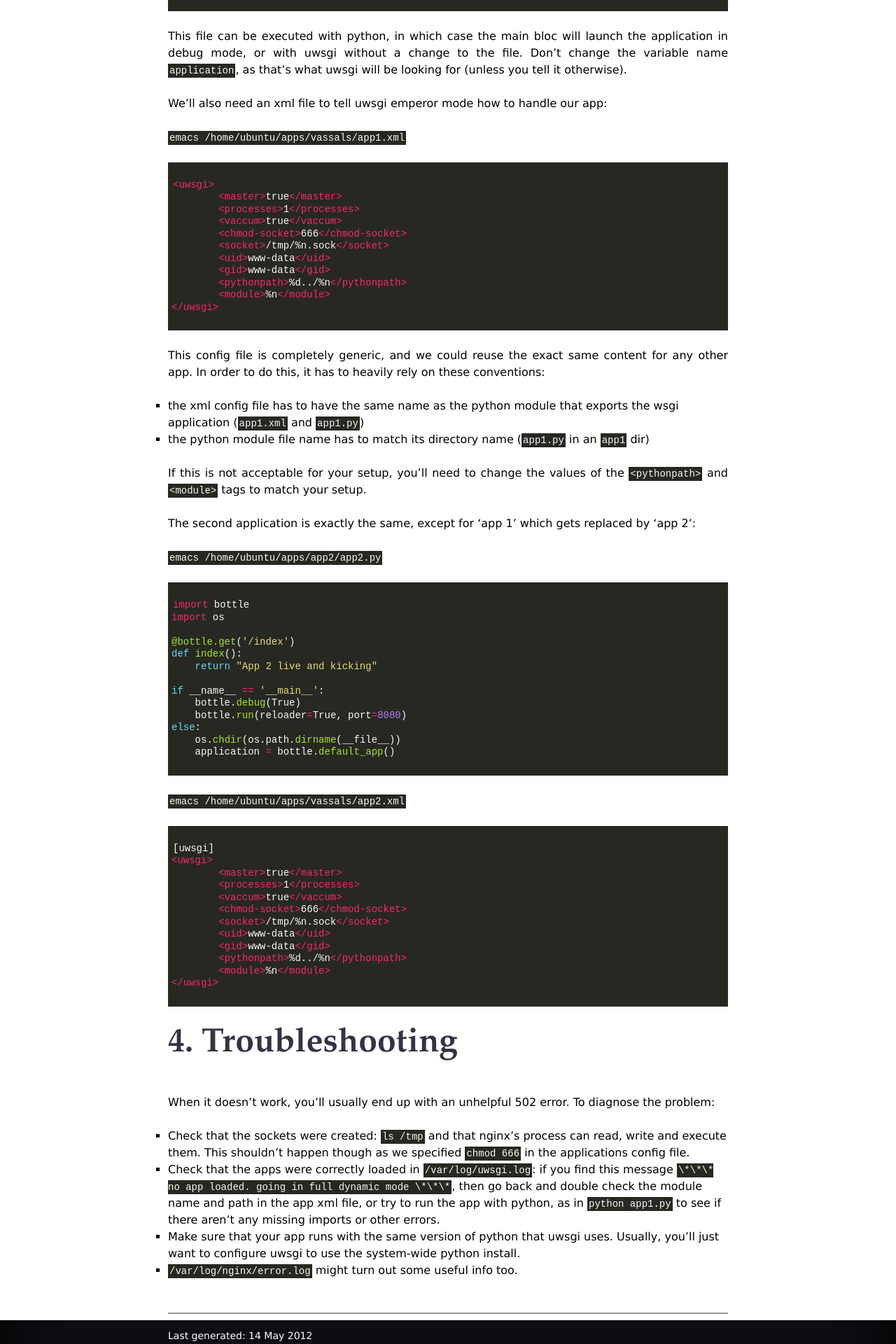
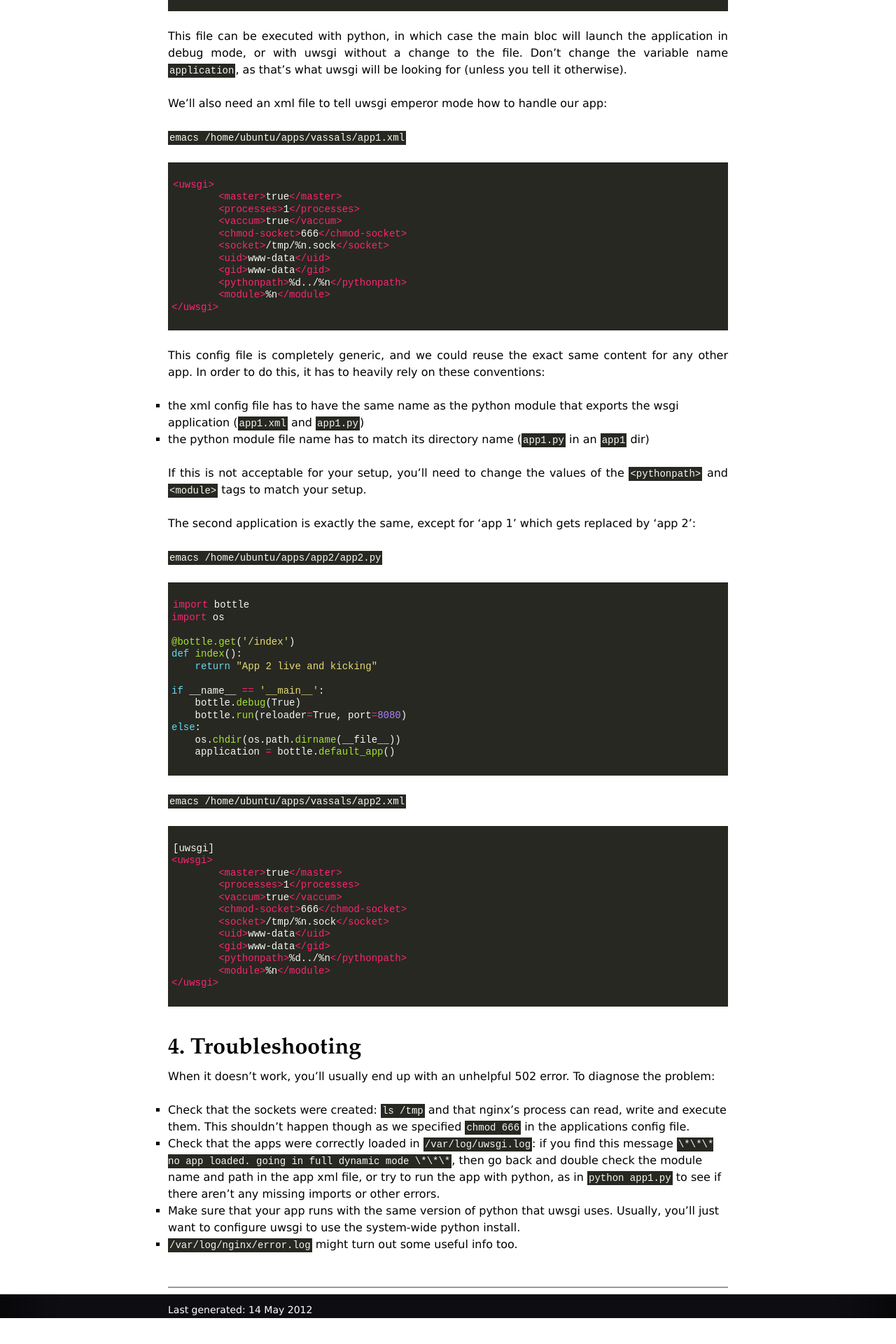
Before and after one commit to jawher/jawher.me, a Jekyll site: the page built from _posts/2012-03-16-multiple-python-apps-with-nginx-uwsgi-emperor-upstart.md, in a window 1280 px wide. Shown: the part 3325-5245 px from the top of the page at 70% size. Built offline with Jekyll 4.4.1, drawn with Linux system fonts in a browser that asks for light colours; Markdown is read by kramdown in place of the engine named in the settings; comment, search, counter and statistics services are not loaded; after the commit the page ends 5208 px from its top, so only the background shows below that.

Commit message:
Fix 4th section header level

```diff
--- a/_posts/2012-03-16-multiple-python-apps-with-nginx-uwsgi-emperor-upstart.md
+++ b/_posts/2012-03-16-multiple-python-apps-with-nginx-uwsgi-emperor-upstart.md
@@ -191,7 +191,7 @@ else:
 </uwsgi>
 {% endhighlight %}
 
-# 4. Troubleshooting
+## 4. Troubleshooting
 When it doesn't work, you'll usually end up with an unhelpful 502 error. To diagnose the problem:
 
 * Check that the sockets were created: `ls /tmp` and that nginx's process can read, write and execute them. This shouldn't happen though as we specified `chmod 666` in the applications config file.
```
